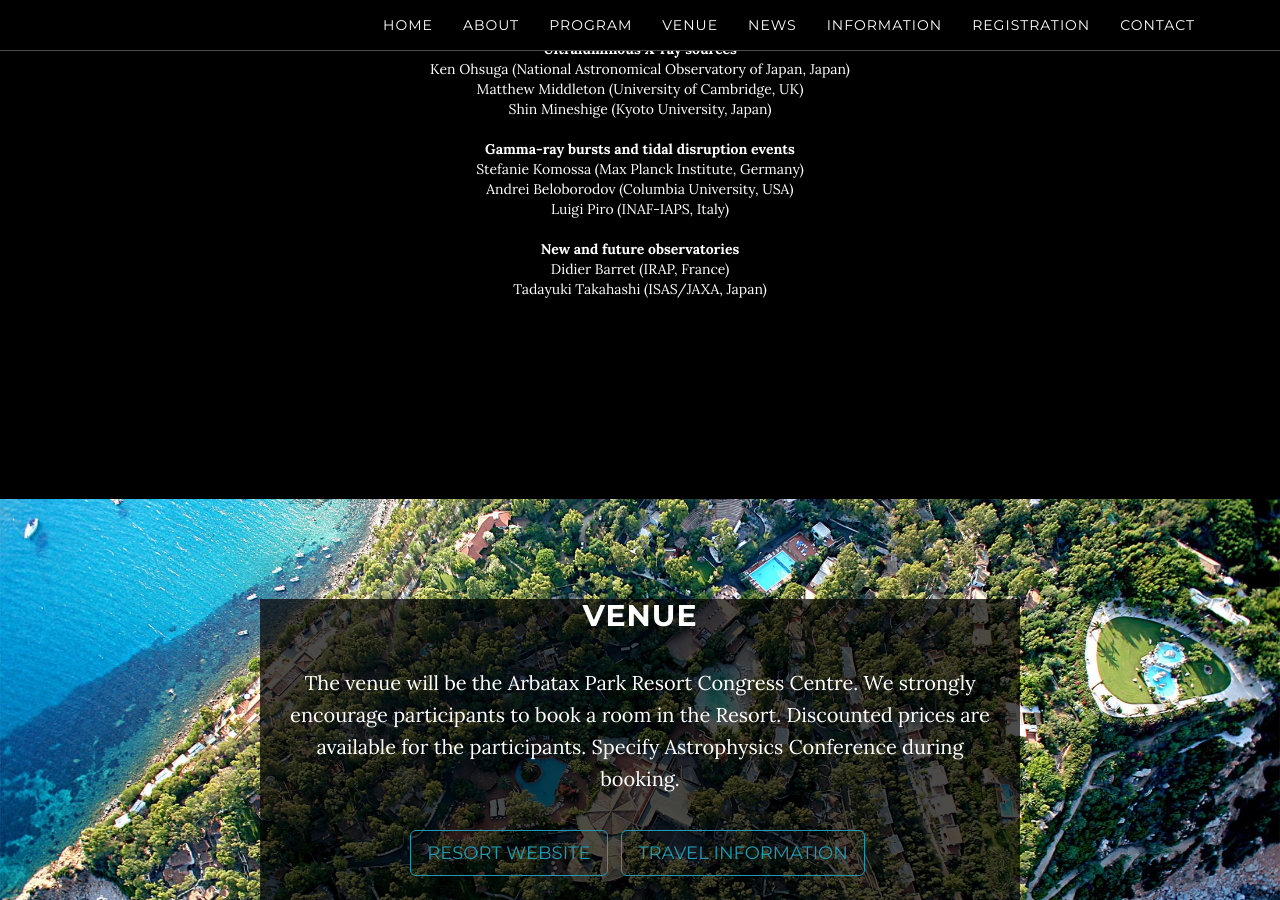
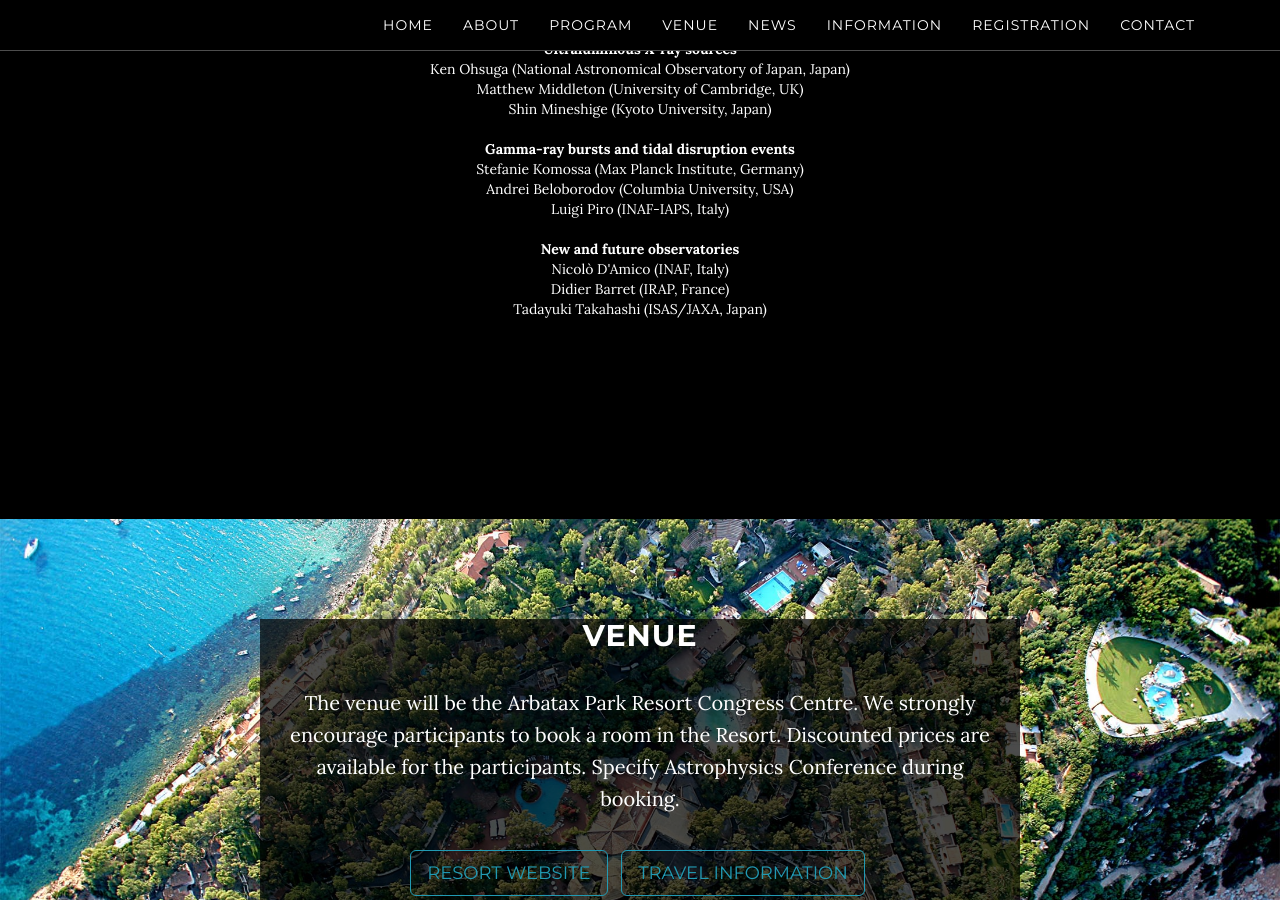
Before and after one commit to breakingthelimits/supereddington2016, a Jekyll site: the page built from index.html, in a window 1280 px wide and 900 px high, scrolled down 2680 px. Built offline with Jekyll 4.4.1, drawn with Linux system fonts in a browser that asks for light colours.

Commit message:
Add D'Amico among the invited

```diff
--- a/_includes/program.html
+++ b/_includes/program.html
@@ -43,6 +43,7 @@
 
         <b>New and future observatories</b><br />
 
+        Nicolò D'Amico (INAF, Italy)<br />
         Didier Barret (IRAP, France)<br />
         Tadayuki Takahashi (ISAS/JAXA, Japan)<br />
 
```
